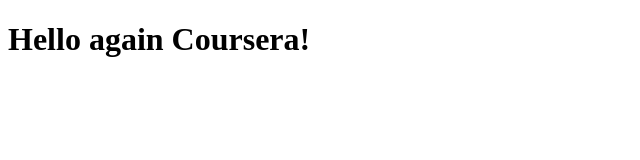
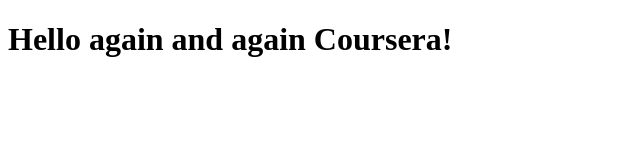
Before and after one commit to kasunokira/coursera-test, a plain HTML site: page index.html in a window 1280 px wide. Shown: the whole page, without its empty margins (0-640 px from the left). Drawn offline with Linux system fonts and the light colour scheme.

Commit message:
second clone

```diff
--- a/index.html
+++ b/index.html
@@ -5,7 +5,7 @@
 		<title>Hello Coursera</title>
 	</head>
 	<body>
-		<h1>Hello again Coursera!</h1>
+		<h1>Hello again and again Coursera!</h1>
 	</body>
 	</head>
 </html>
```
